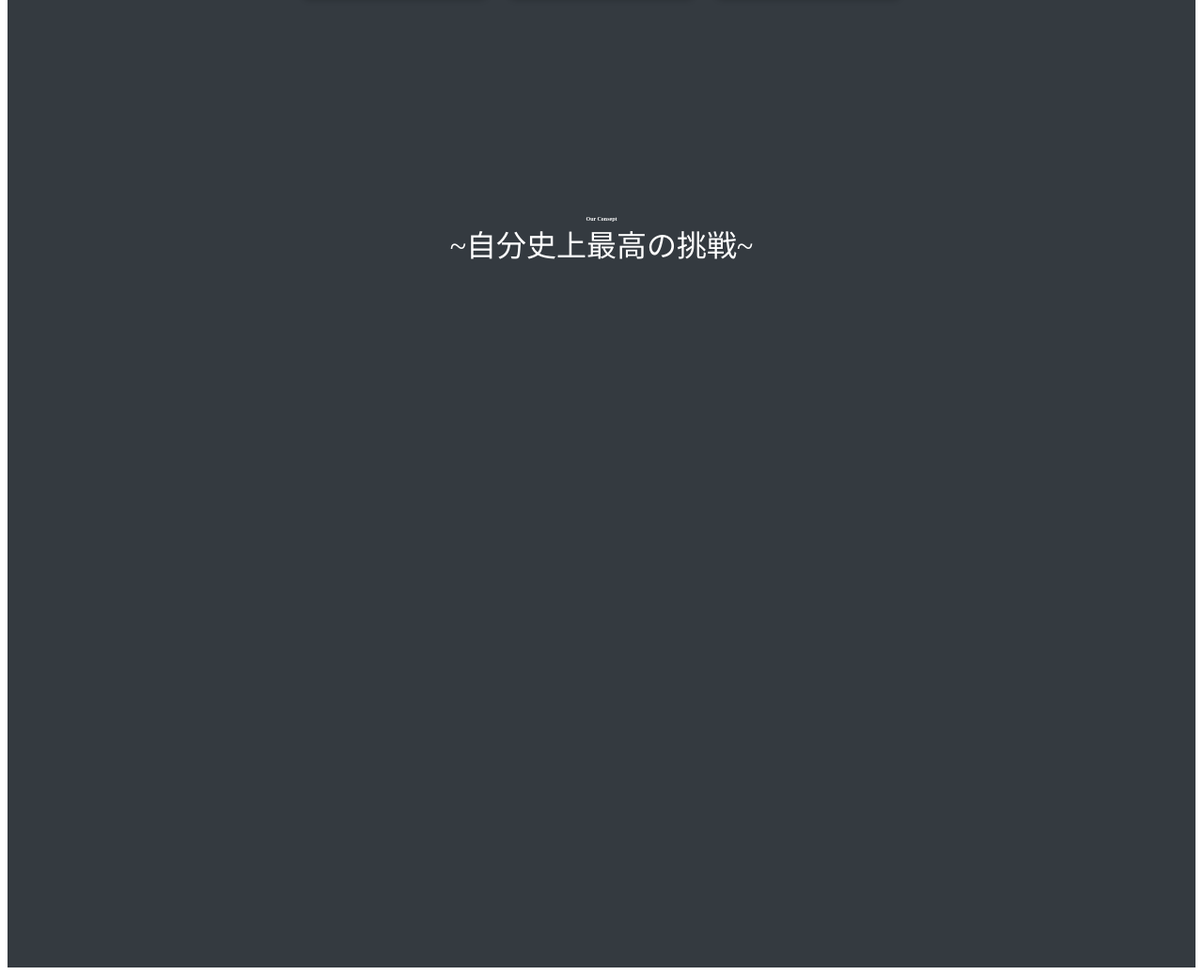
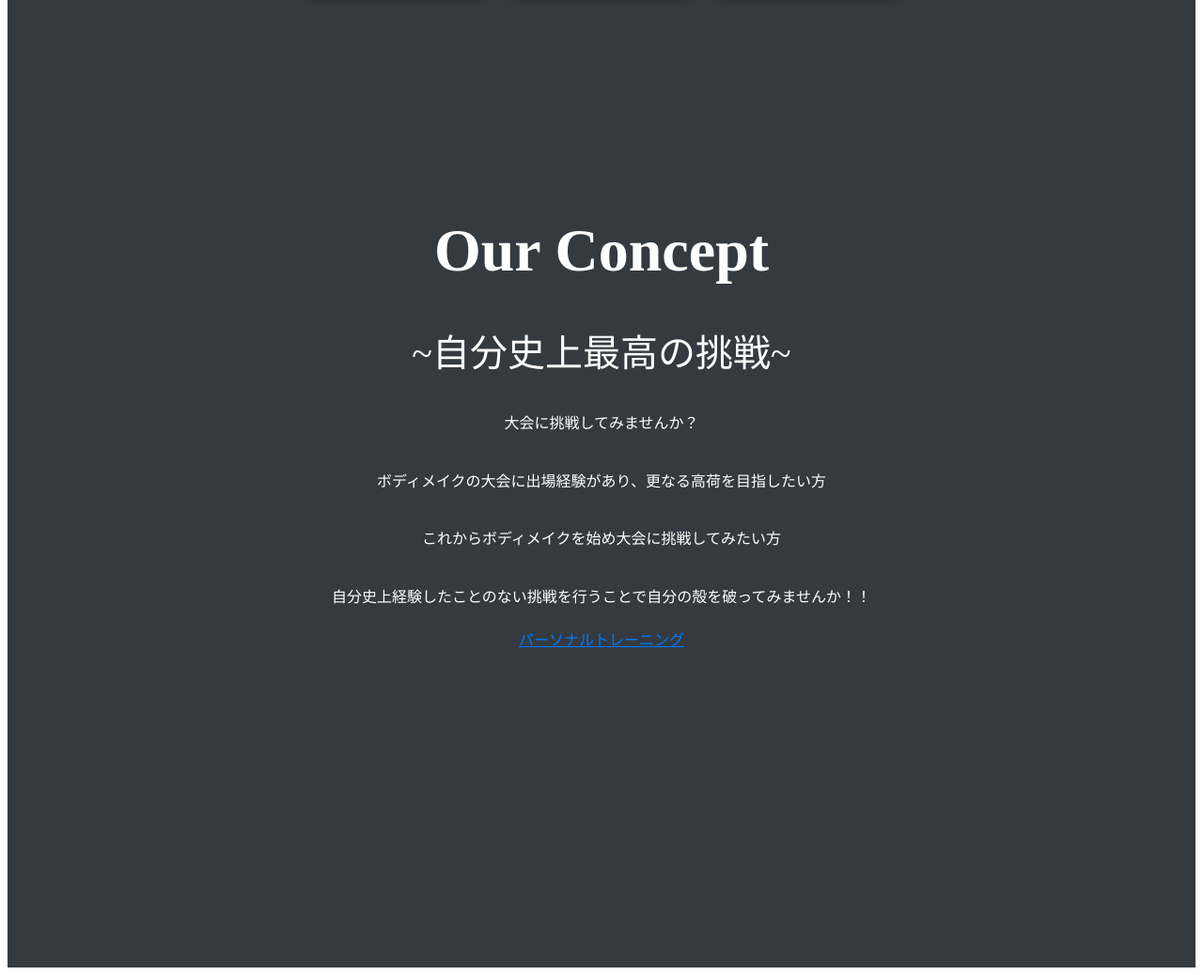
Before and after one commit to Kota-Arai/Gym-GRANDIR, a Django app: page /about/ in a window 1280 px wide. Shown: the part 578-1616 px from the top of the page at 94% size. Run offline with Django 5.2, Linux system fonts and the light colour scheme.

Commit message:
about page 作成

```diff
--- a/gym/static/css/about.css
+++ b/gym/static/css/about.css
@@ -14,7 +14,7 @@ h1 {
     font-size: 4rem; /* タイトルのサイズ調整 */
 }
 
-p {
+.lead {
     margin: 0;
     font-size: 2rem; /* サブタイトルのサイズ調整 */
 }
@@ -48,11 +48,30 @@ header-1 {
 
 h2 {
     margin: 0;
-    font-size: 3%; /* タイトルのサイズ調整 */
+    font-size: 4rem; /* タイトルのサイズ調整 */
 
 }
 
-p {
-    margin: 0;
-    font-size: 2rem; /* サブタイトルのサイズ調整 */
+.text {
+    margin-bottom: 20px;
+    font-size: 2.5rem; /* サブタイトルのサイズ調整 */
 }
+.text-1 {
+    line-height: 1.6; /* 行間の調整 */
+    margin-bottom: 20px; /* 段落の下の余白を調整 */
+    font-size: 1rem;
+}
+
+#greetButton {
+    color: #007bff;
+    text-decoration: underline;
+    background: none;
+    border: none;
+    font: inherit;
+    padding: 0;
+    cursor: pointer;
+}
+
+#greetButton:hover {
+    color: #0056b3;
+}
--- /dev/null
+++ b/gym/static/js/about.js
@@ -0,0 +1,10 @@
+document.addEventListener("DOMContentLoaded", function () {
+    const button = document.getElementById("greetButton");
+    if (button) {
+        button.addEventListener("click", function () {
+            window.location.href = "/training/";
+        });
+    } else {
+        console.error("Button with ID 'greetButton' not found.");
+    }
+});
--- a/gym/templates/gym/about.html
+++ b/gym/templates/gym/about.html
@@ -18,8 +18,16 @@
         </div>
     </header>
     <header-1 class="bg-dark text-white text-center">
-        <h2 class="display-5">Our Consept</h2>
+        <h2 class="display-5">Our Concept</h2>
         <p class="text">~自分史上最高の挑戦~</p>
+        <p class="text-1">大会に挑戦してみませんか？</p>
+        <p class="text-1">ボディメイクの大会に出場経験があり、更なる高荷を目指したい方</p>
+        <p class="text-1">これからボディメイクを始め大会に挑戦してみたい方</p>
+        <p class="text-1">自分史上経験したことのない挑戦を行うことで自分の殻を破ってみませんか！！</p>
+        <button id="greetButton">パーソナルトレーニング</button>
+        <script src="{% static 'js/about.js' %}"></script>
     </header-1>
+
 </body>
+
 </html>
```
